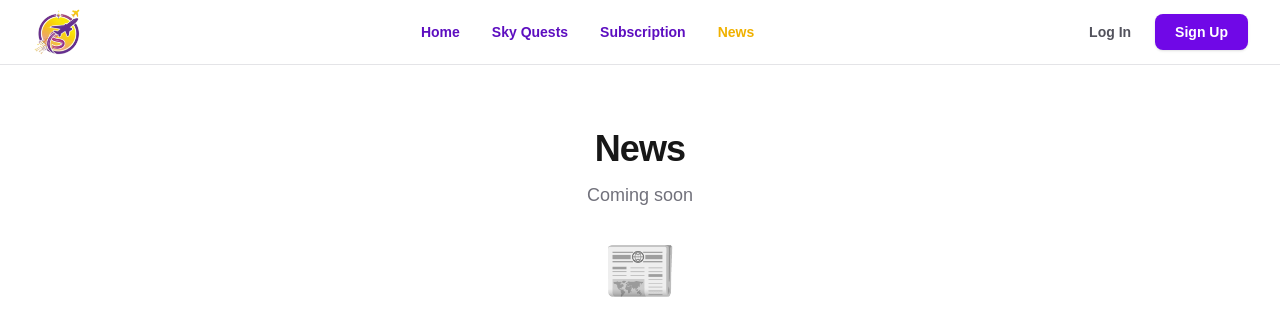
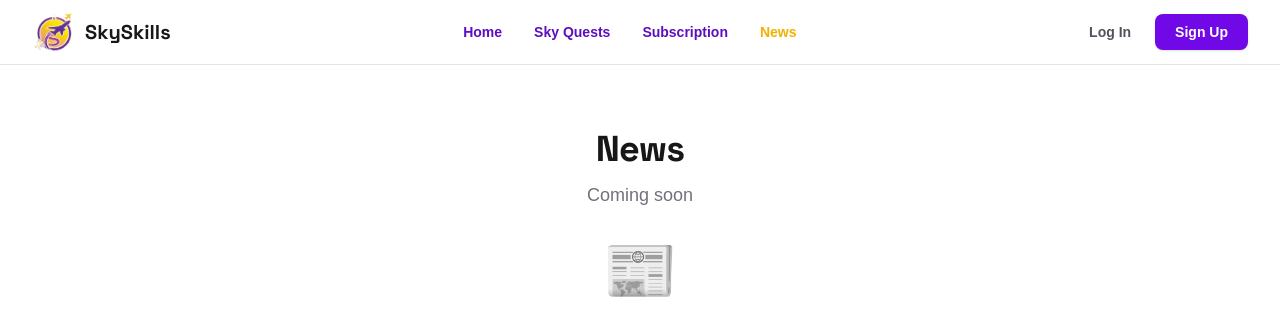
Before and after one commit to DanCPE/sky-skills-pilot, a Next.js app: page /news in a window 1280 px wide. Shown: the top 336 px of the page. Built offline with nearby package versions, Linux system fonts and the light colour scheme.

Commit message:
style: Apply Space Grotesk font to various headings and add a text logo to the Navbar.

```diff
--- a/src/app/news/page.tsx
+++ b/src/app/news/page.tsx
@@ -3,7 +3,7 @@ export default function NewsPage() {
     <div className="min-h-screen bg-[var(--background)] text-[var(--foreground)]">
       <main className="mx-auto max-w-4xl px-6 py-16">
         <div className="text-center">
-          <h1 className="text-4xl font-bold tracking-tight">News</h1>
+          <h1 className="text-4xl font-bold tracking-tight font-[family-name:var(--font-space-grotesk)]">News</h1>
           <p className="mt-3 text-lg text-zinc-500 dark:text-zinc-400">
             Coming soon
           </p>
--- a/src/app/page.tsx
+++ b/src/app/page.tsx
@@ -23,10 +23,10 @@ export default function Home() {
 
         {/* Content Layer */}
         <div className="relative z-10 mx-auto max-w-4xl px-6 text-center mt-[-10vh]">
-          <h1 className="text-5xl md:text-7xl font-bold tracking-tight text-white mb-2 shadow-sm drop-shadow-md">
+          <h1 className="text-5xl md:text-7xl font-bold tracking-tight font-[family-name:var(--font-space-grotesk)] text-white mb-2 shadow-sm drop-shadow-md">
             Clear for Takeoff
           </h1>
-          <h2 className="text-5xl md:text-7xl font-bold tracking-tight text-white drop-shadow-md">
+          <h2 className="text-5xl md:text-7xl font-bold tracking-tight font-[family-name:var(--font-space-grotesk)] text-white drop-shadow-md">
             Ace Your <span className="text-amber-400">SkySkills</span>
           </h2>
 
--- a/src/components/Navbar.tsx
+++ b/src/components/Navbar.tsx
@@ -25,15 +25,20 @@ export default function Navbar() {
               alt="Sky Skills Logo"
               width={240}
               height={140}
-              className="object-contain h-12 w-auto"
+              className="object-contain h-10 w-auto"
               priority
             />
+            <span className="text-xl font-bold font-[family-name:var(--font-space-grotesk)] text-zinc-900 dark:text-zinc-50">
+              SkySkills
+            </span>
           </Link>
 
           {/* Navigation Links */}
           <div className="hidden md:flex flex-1 justify-center gap-8 font-semibold text-sm">
             {navItems.map((item) => {
-              const isActive = pathname === item.href || (item.href !== "/" && pathname?.startsWith(item.href));
+              const isActive =
+                pathname === item.href ||
+                (item.href !== "/" && pathname?.startsWith(item.href));
               return (
                 <Link
                   key={item.href}
--- a/src/components/TopicLayout.tsx
+++ b/src/components/TopicLayout.tsx
@@ -18,7 +18,7 @@ export default function TopicLayout({ title, description, children }: TopicLayou
         </Link>
 
         <div className="mb-10">
-          <h1 className="text-3xl font-bold tracking-tight">{title}</h1>
+          <h1 className="text-3xl font-bold tracking-tight font-[family-name:var(--font-space-grotesk)]">{title}</h1>
           <p className="mt-2 text-base text-zinc-500 dark:text-zinc-400">{description}</p>
         </div>
 
```
